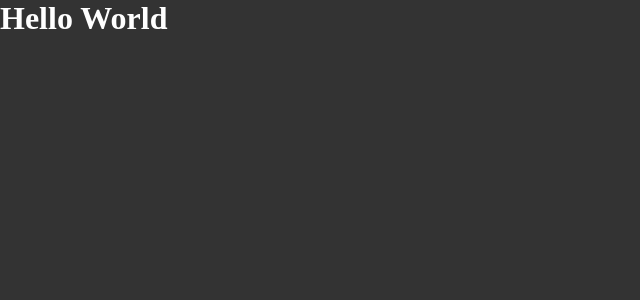
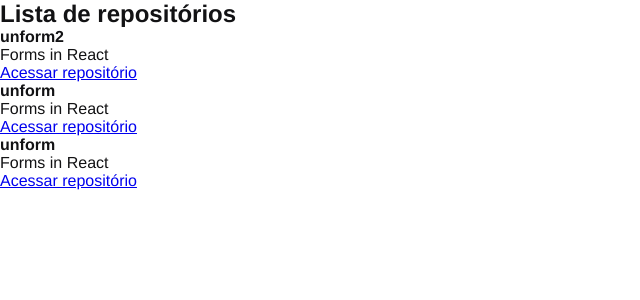
Before and after one commit to BrunoGaruda/React-Fundamentos, a React app: page / in a window 1280 px wide. Shown: the top 300 px of the page, without its empty margins (0-640 px from the left). Built offline with nearby package versions, Linux system fonts and the light colour scheme.

Commit message:
creating a new component RepositoryList

```diff
--- a/src/App.jsx
+++ b/src/App.jsx
@@ -1,5 +1,6 @@
-import './styles/global.css'
+import { RepositoryList } from './components/RepositoryList'
+import './styles/global.scss'
 
 export function App() {
-  return <h1>Hello World</h1>
+  return <RepositoryList />
 }
--- a/src/styles/global.css
+++ /dev/null
@@ -1,11 +0,0 @@
-* {
-  margin: 0;
-  padding: 0;
-  box-sizing: border-box;
-}
-
-body {
-  font: Arial, Helvetica, sans-serif;
-  background-color: #333;
-  color: #fff;
-}
--- /dev/null
+++ b/src/styles/global.scss
@@ -0,0 +1,11 @@
+* {
+  margin: 0;
+  padding: 0;
+  box-sizing: border-box;
+}
+
+body {
+  font: 16px 'Helvetica Neue', Arial, sans-serif;
+  /* background-color: #333; */
+  color: #121214;
+}
```
